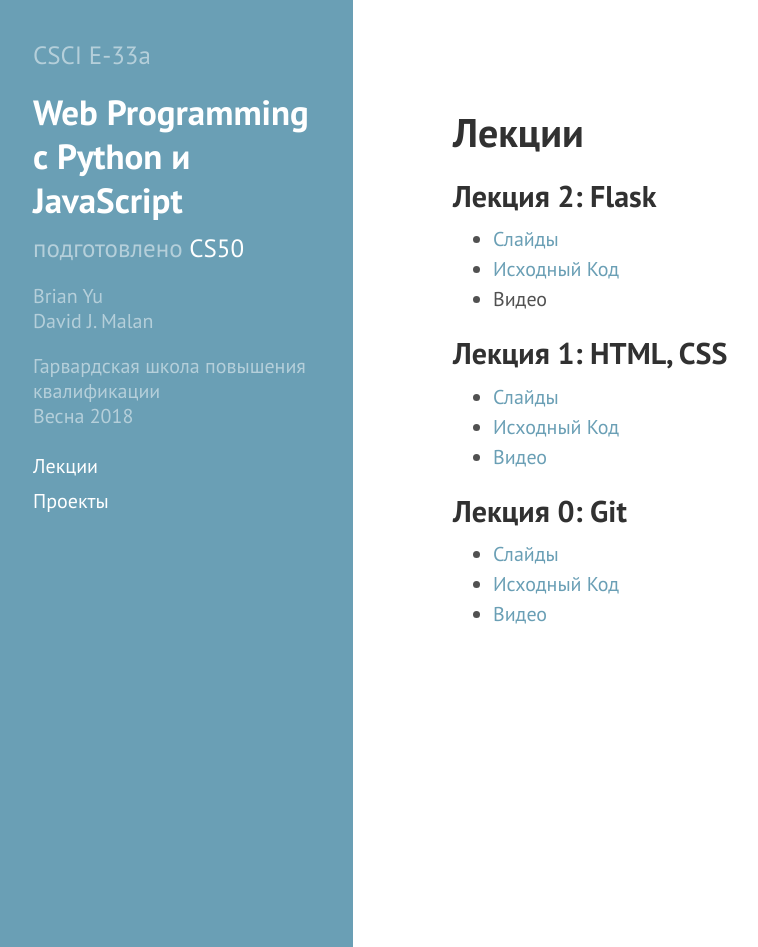
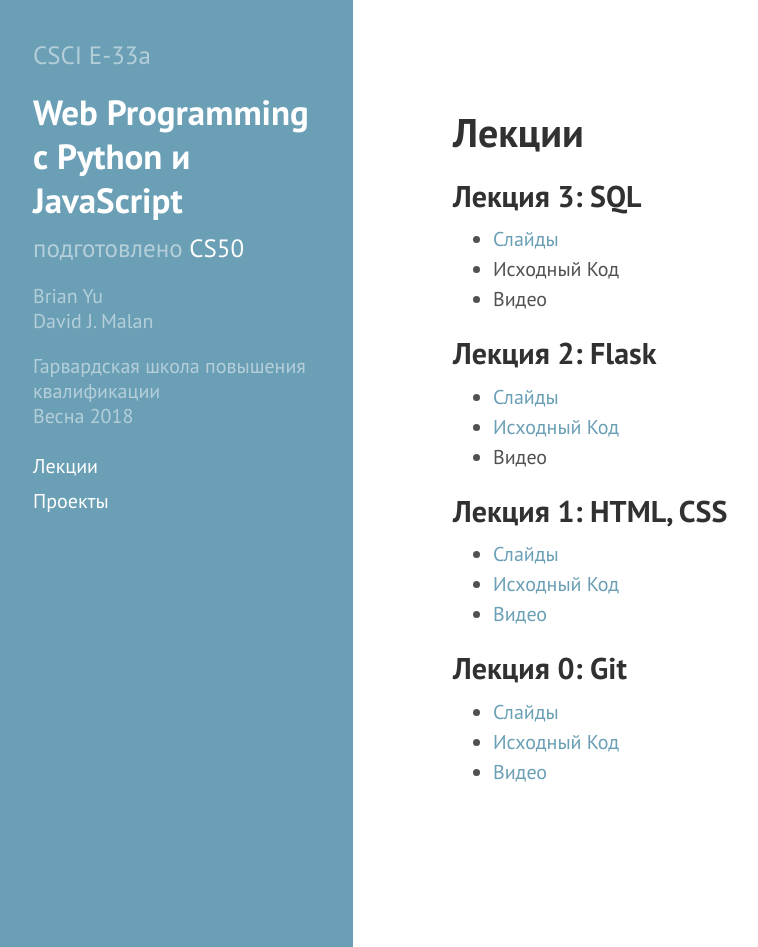
Before and after one commit to makecs50/web, a Jekyll site: the page built from lectures.html, in a window 1280 px wide and 947 px high. Shown: the whole window, without its empty margins (7-765 px from the left). Built offline with Jekyll 4.4.1, drawn with Linux system fonts in a browser that asks for light colours; nearby versions of some CDN libraries; Markdown is read by kramdown in place of the engine named in the settings.

Commit message:
lecture 3 slides

```diff
--- a/lectures.html
+++ b/lectures.html
@@ -2,6 +2,14 @@
 layout: default
 ---
 <h1 id="lectures">Лекции</h1>
+
+<h2 id="lecture-1-html-css">Лекция 3: SQL</h2>
+
+<ul>
+<li><a href="{{site.baseurl}}/resources/3/lecture3.zip">Слайды</a></li>
+<li>Исходный Код</li>
+<li>Видео</li>
+</ul>
 
 <h2 id="lecture-1-html-css">Лекция 2: Flask</h2>
 
```
Also changed, not shown: 1 other file.
